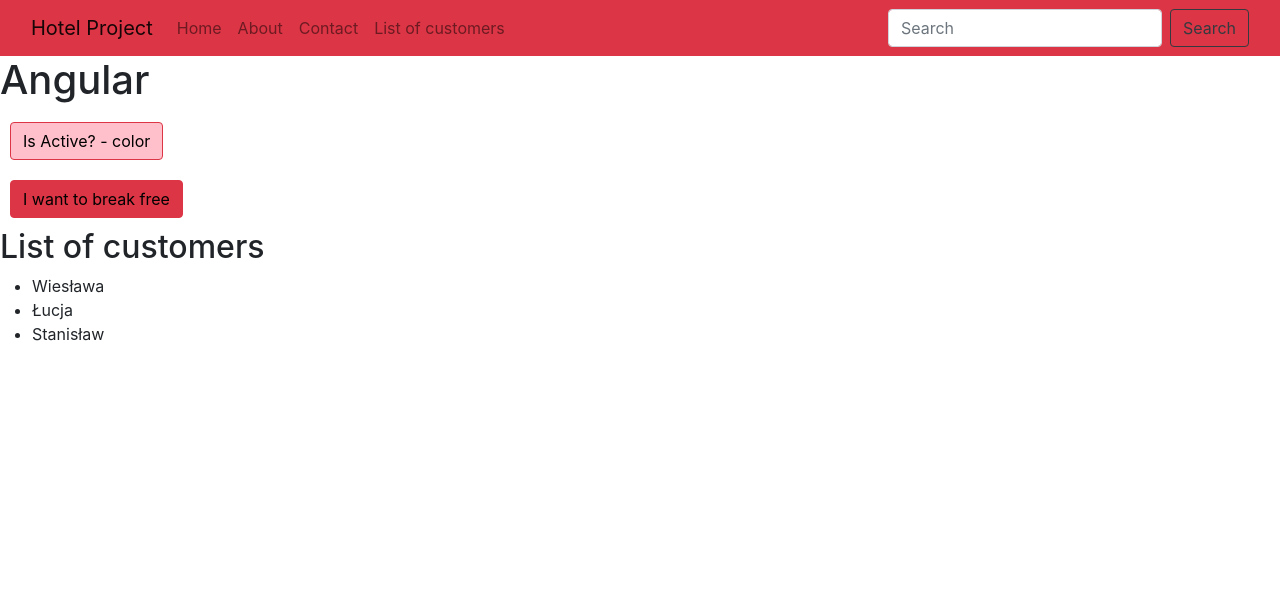
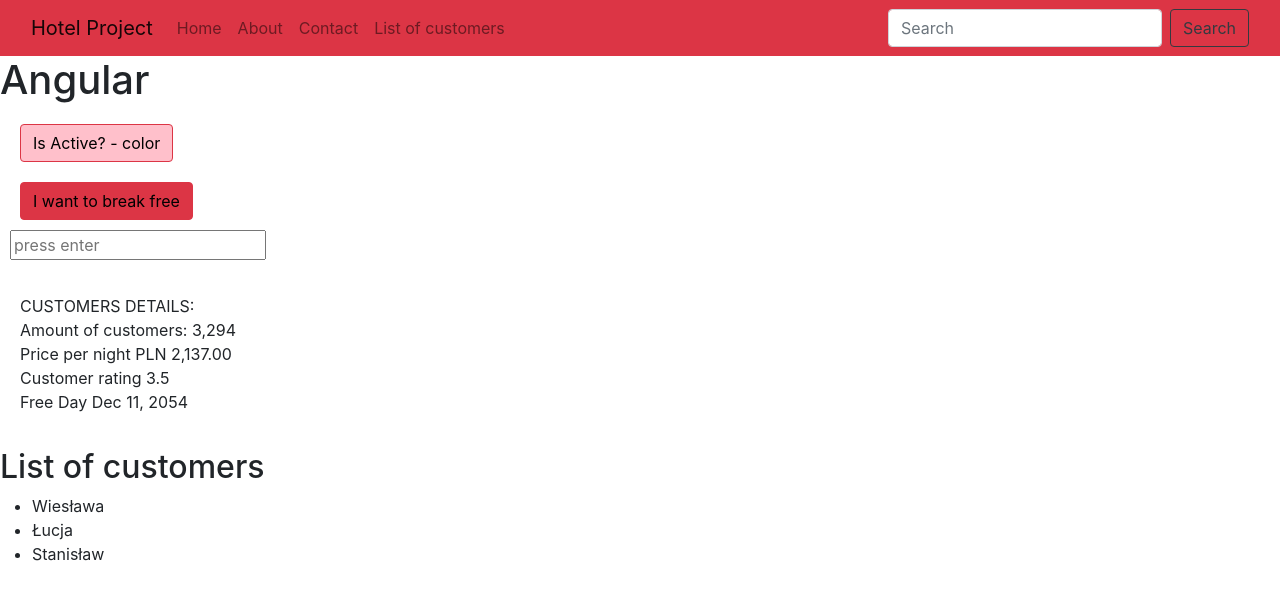
Before and after one commit to mariamiecho/hotel-project, an Angular app: page / in a window 1280 px wide. Shown: the top 600 px of the page. Built offline with nearby package versions, Linux system fonts and the light colour scheme.

Commit message:
Things we added durning classe

```diff
--- a/src/app/app.component.html
+++ b/src/app/app.component.html
@@ -1,4 +1,7 @@
 <navbar></navbar>
+
 <h1>Angular</h1>
+
 <customers></customers>
+<br>
 <browser></browser>
--- a/src/app/app.module.ts
+++ b/src/app/app.module.ts
@@ -8,6 +8,7 @@ import { CustomersBrowserComponent } from './customers-browser/customers-browser
 import { NavbarComponent } from './navbar/navbar.component';
 import { NgbModule } from '@ng-bootstrap/ng-bootstrap';
 import { CustomersService } from './customers.service';
+import { SummaryPipe } from './summary.pipe';
 
 
 @NgModule({
@@ -15,7 +16,8 @@ import { CustomersService } from './customers.service';
     AppComponent,
     CustomersComponent,
     CustomersBrowserComponent,
-    NavbarComponent
+    NavbarComponent,
+    SummaryPipe
   ],
   imports: [
     BrowserModule,
--- a/src/app/customers/customers.component.css
+++ b/src/app/customers/customers.component.css
@@ -9,3 +9,11 @@
     color: black;
 
 }
+
+#details {
+    margin: 10px;
+}
+
+#everything {
+    margin: 10PX;
+}
--- a/src/app/customers/customers.component.html
+++ b/src/app/customers/customers.component.html
@@ -9,12 +9,39 @@
 </head>
 
 <body>
-    <button id="guzik" class="btn btn-danger" [style.backgroundColor]="isActive ? 'pink' : 'darkmagenta' ">Is Active? -
-        color</button>
-    <br>
-    <div (click)="onDivClicked()">
-        <button id="guzik1" (click)="onSave($event)" class="btn btn-danger">I want to break free</button>
+    <div id="everything">
+        <button id="guzik" class="btn btn-danger" [style.backgroundColor]="isActive ? 'pink' : 'darkmagenta' ">Is
+            Active? -
+            color</button>
+        <br>
+        <div (click)="onDivClicked()">
+            <button id="guzik1" (click)="onSave($event)" class="btn btn-danger">I want to break free</button>
+        </div>
+
+        <!-- input to write in -->
+        <input placeholder="press enter" type="text" (keyup.enter)="onKeyUp()">
+
+        <!-- <input placeholder="email" type="email" #email id="email" (keyup.enter)="onKeyUpEmail()"> -->
+        <!-- <input [(ngModel)]="email" (keyup.enter)="onKeyUpEmail()"> -->
+        <div id="details">
+            <br>
+            {{customer.title | uppercase}}
+            <br>
+            Amount of customers:
+            {{customer.amount | number}}
+            <br>
+            Price per night
+            {{customer.price | currency: 'PLN ':true: '3.2-2' }}
+            <br>
+            Customer rating
+            {{customer.rating | number: '1.1-1'}}
+            <br>
+            Free Day
+            {{customer.freeDate | date}}
+        </div>
     </div>
+
+
 
 </body>
 
--- a/src/app/customers/customers.component.ts
+++ b/src/app/customers/customers.component.ts
@@ -17,4 +17,23 @@ export class CustomersComponent {
   onSave(event: any) {
     console.log("Button was clicked", event)
   }
+
+  onKeyUp() {
+    console.log("Enter was pressed")
+  }
+
+  // onKeyUpEmail(email: any) {
+  //   console.log("enter")
+
+  customer = {
+    title: "Customers details:",
+    rating: 3.45673,
+    amount: 3294,
+    price: 2137,
+    freeDate: new Date(2054, 11, 11)
+
+
+
+  }
+
 }
--- a/src/app/navbar/navbar.component.html
+++ b/src/app/navbar/navbar.component.html
@@ -19,6 +19,8 @@
             <button class="navbar-toggler" type="button" data-toggle="collapse" data-target="#expandme">
                 <span class="navbar-toggler-icon"></span>
             </button>
+
+
 
             <!-- guzik -->
             <div class="collapse navbar-collapse" id="expandme">
@@ -46,6 +48,7 @@
 
 
         </div>
+
     </nav>
     <script src="https://code.jquery.com/jquery-3.3.1.slim.min.js"
         integrity="sha384-q8i/X+965DzO0rT7abK41JStQIAqVgRVzpbzo5smXKp4YfRvH+8abtTE1Pi6jizo"
--- /dev/null
+++ b/src/app/summary.pipe.ts
@@ -0,0 +1,21 @@
+import { Pipe, PipeTransform } from '@angular/core';
+
+
+@Pipe({
+  name: 'summary'
+})
+export class SummaryPipe implements PipeTransform {
+
+  transform(value: string, limit?: number,) {
+    if (!value)
+      return null;
+
+    let actualLimit = (limit) ? limit : 50;
+    return value.substr(0, actualLimit) + '...';
+
+  }
+
+
+
+
+}
```
Also changed, not shown: 1 other file (tests, documents, lock files or other folders).
